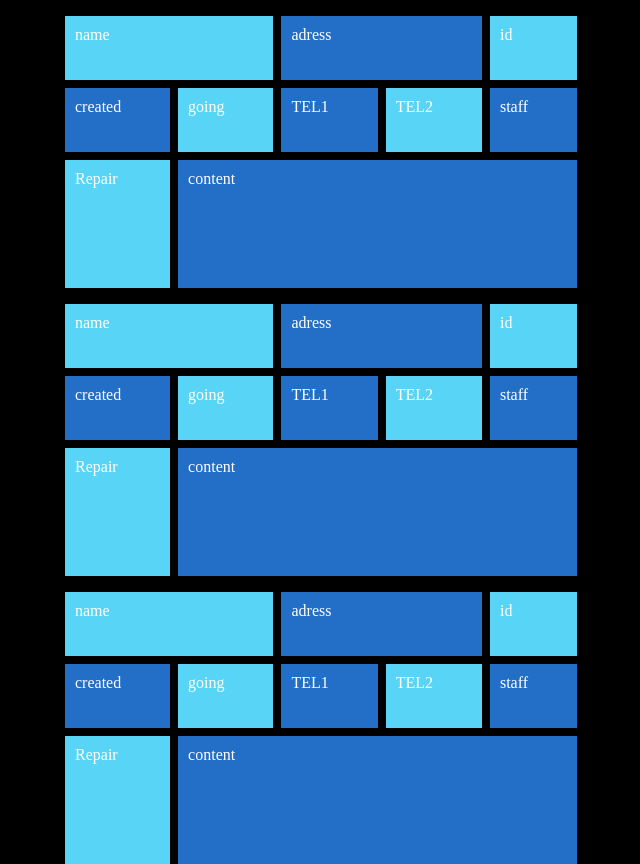
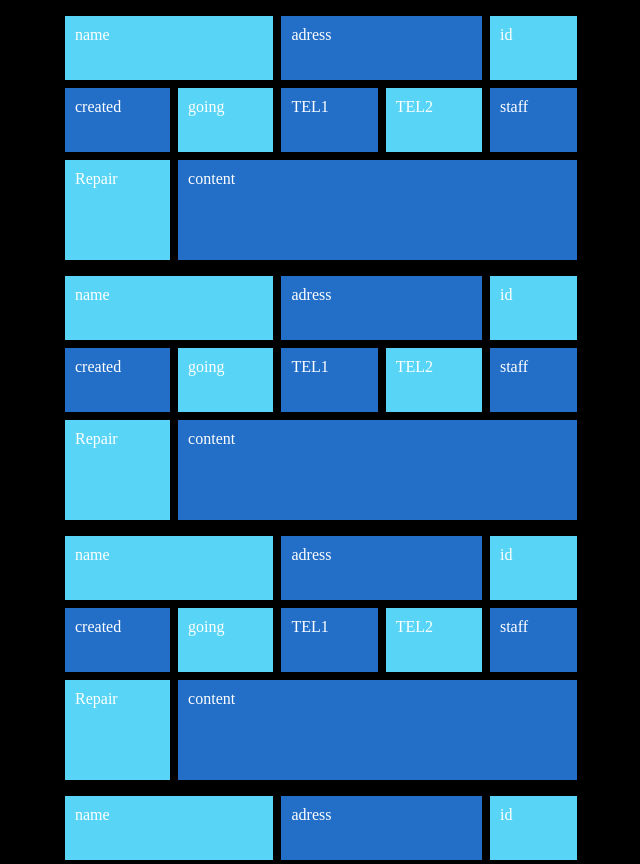
Before and after one commit to kaede0902/CSS3, a plain HTML site: page grid/ledger/index.html in a window 1280 px wide. Shown: the top 864 px of the page, without its empty margins (319-959 px from the left). Drawn offline with Linux system fonts and the light colour scheme.

Commit message:
add readme

```diff
--- a/grid/ledger/style.css
+++ b/grid/ledger/style.css
@@ -49,7 +49,7 @@ body {
     grid-column: 5/6;
 }
 
-.row3 { grid-row: 3/6; height: 128px; }
+.row3 { grid-row: 3/6; height: 100px; }
 
 .work_cat {
     grid-column:1/2;
```
Also changed, not shown: 1 other file.
